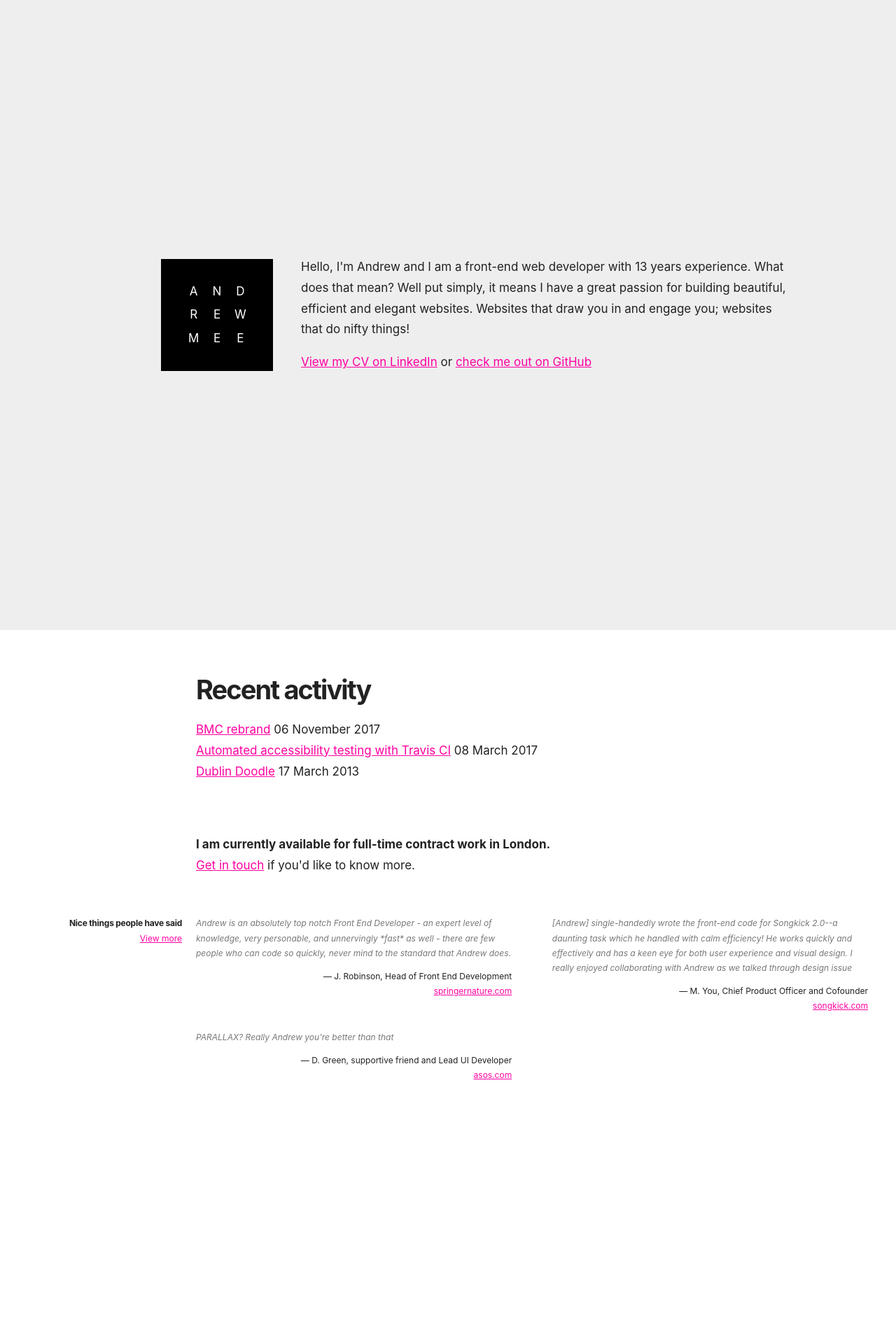
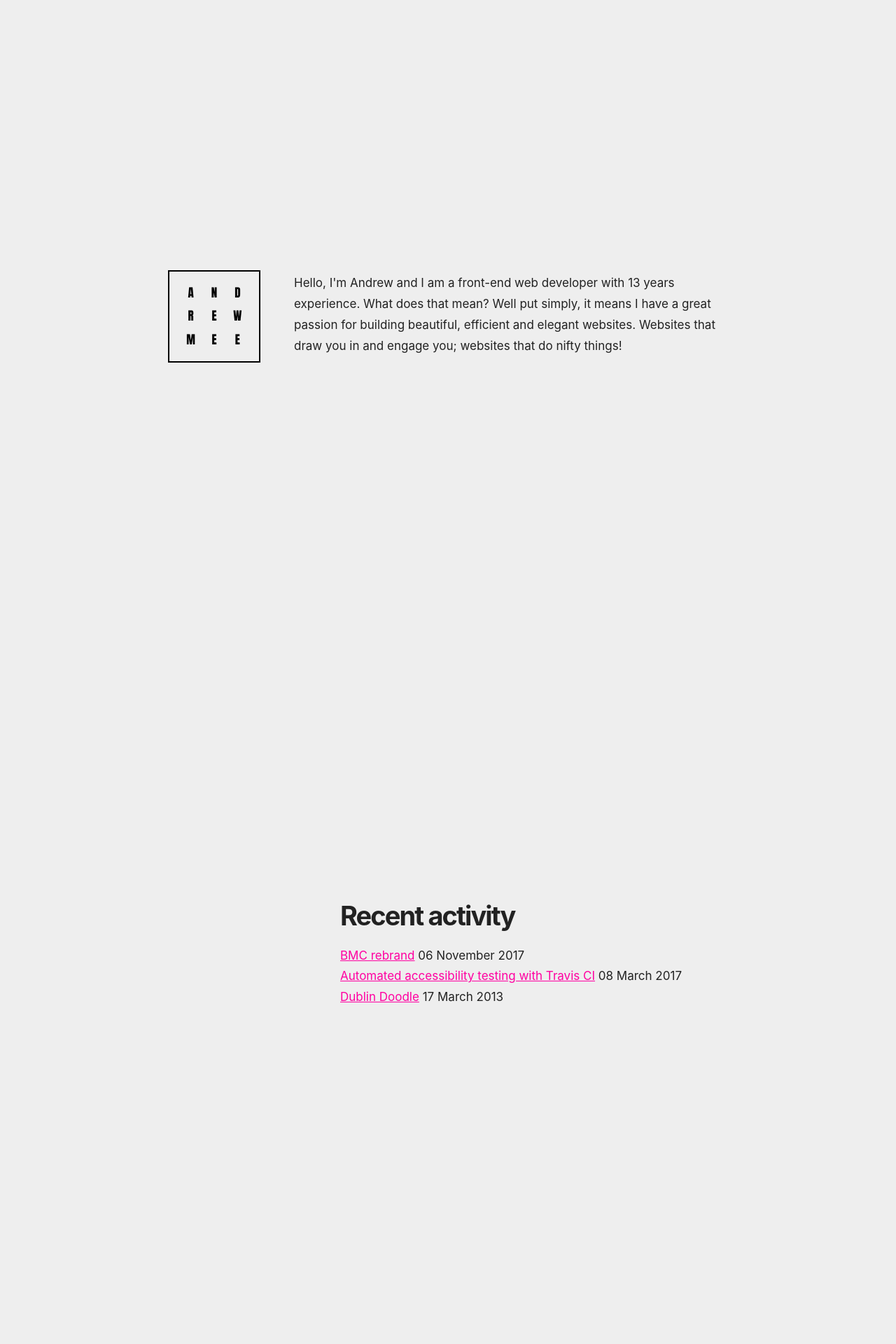
Before and after one commit to andrewmee/andrewmee.github.io, a Jekyll site: the page built from pages/home.html, in a window 1280 px wide. Shown: the top 1920 px of the page at 70% size. Built offline with Jekyll 4.4.1, drawn with Linux system fonts in a browser that asks for light colours; before the commit the page ends 1590 px from its top, so only the background shows below that; some of the changed text lies outside the part shown.

Commit message:
Divide homepage into full-height panels, experiment with logo design and font animations

```diff
--- a/pages/home.html
+++ b/pages/home.html
@@ -5,25 +5,24 @@
 ---
 
 <main role="main">
-    <section class="intro">
+    <section class="panel">
+        <div class="panel__container">
             <div class="logo">
                 <span>A</span><span>n</span><span>d</span><span>r</span><span>e</span><span>w</span>
                 <span>M</span><span>e</span><span>e</span>
             </div>
-        <div class="intro__content">
+            <div class="panel__content">
                 <p>
                     Hello, I'm Andrew and I am a front-end web developer with 13 years experience.
                     What does that mean? Well put simply, it means I have a great passion for building beautiful, efficient and elegant websites. Websites that draw you in and engage you; websites that do nifty things!
                 </p>
-            <p>
-                <a href="http://www.linkedin.com/in/andrewmee">View my CV on LinkedIn</a> or
-                <a href="https://github.com/andrewmee">check me out on GitHub</a>
-            </p>
+            </div>
         </div>
     </section>
 
-    <section class="container">
-        <div class="gutters">
+    <section class="panel">
+        <div class="panel__container">
+            <div class="panel__content">
                 <h2>Recent activity</h2>
                 <ol class="clean-list">
                     {% for post in site.posts %}
@@ -34,27 +33,23 @@
                     {% endfor %}
                 </ol>
             </div>
+        </div>
     </section>
 
-    <section class="container">
-        <div class="gutters">
-            <h2 class="hide">Availability</h2>
+    <section class="panel">
+        <div class="panel__container">
+            <div class="panel__content">
+                <h2>Work with me</h2>
                 <p>
                     <strong>I am currently available for full-time contract work in London.</strong><br>
                     <a href="http://www.linkedin.com/in/andrewmee" rel="nofollow">Get in touch</a> if you'd like to know more.
                 </p>
-        </div>
-    </section>
+                <p>
+                    <a href="http://www.linkedin.com/in/andrewmee">View my CV on LinkedIn</a> or
+                    <a href="https://github.com/andrewmee">check me out on GitHub</a>
+                </p>
 
-    <section class="container">
-        <div class="gutter-left">
-            <div class="pull-left">
-                <h3 class="pull-left__title">Nice things people have said</h3>
-                <a href="https://www.linkedin.com/in/andrewmee">View more</a>
-            </div>
-
-            <div class="column column--two">
-                <blockquote class="column__item recommendation">
+                <blockquote class="recommendation">
                     <p>Andrew is an absolutely top notch Front End Developer - an expert level of knowledge, very personable, and unnervingly *fast* as well - there are few people who can code so quickly, never mind to the standard that Andrew does.</p>
                     <cite>
                         &mdash; J. Robinson, Head of Front End Development<br>
@@ -62,21 +57,13 @@
                     </cite>
                 </blockquote>
 
-                <blockquote class="column__item recommendation">
+                <blockquote class="recommendation">
                     <p>[Andrew] single-handedly wrote the front-end code for Songkick 2.0--a daunting task which he handled with calm efficiency! He works quickly and effectively and has a keen eye for both user experience and visual design. I really enjoyed collaborating with Andrew as we talked through design issue</p>
                     <cite>
                         &mdash; M. You, Chief Product Officer and Cofounder<br>
                         <a href="http://songkick.com">songkick.com</a>
                     </cite>
                 </blockquote>
-
-                <blockquote class="column__item recommendation">
-                    <p>PARALLAX? Really Andrew you're better than that</p>
-                    <cite>
-                        &mdash; D. Green, supportive friend and Lead UI Developer<br>
-                        <a href="http://asos.com">asos.com</a>
-                    </cite>
-                </blockquote>
             </div>
         </div>
     </section>
--- a/resources/styles/main.scss
+++ b/resources/styles/main.scss
@@ -21,40 +21,80 @@
 
 @import "pages/home";
 
-.intro {
+body {
+  scroll-snap-type: y proximity;
+}
+
+.panel {
   background-color: #eee;
   display: flex;
   flex-direction: column;
-  height: 100vh;
+  min-height: 100vh;
   justify-content: center;
+  scroll-snap-align: start;
+
+  &__container {
+    margin: auto;
+    max-width: 800px;
+  }
 
   &__content {
-    margin: auto;
-    max-width: 700px;
-    padding: 20px;
-    padding-left: 300px;
+    padding-left: 180px;
   }
 }
 
 .logo {
-  animation: font-twitch 5s 2s infinite;
-  background: black;
-  color: #fff;
+  animation: font-twitch 5s 0s infinite;
+  border: 2px solid;
+  color: #000;
   display: flex;
   flex-wrap: wrap;
   height: 100px;
-  right: calc(50% + 250px);
-  padding: 30px;
+  padding: 14px;
   position: fixed;
   text-align: center;
   text-transform: uppercase;
-  top: calc(50% - 80px);
+  top: calc(50% - 64px);
   width: 100px;
   word-break: break-all;
 
   span {
     line-height: 33.333px;
     width: 33.333%;
+  }
+}
+
+
+@keyframes font-testing {
+  0% {
+    font-family: inherit;
+  }
+  10% {
+    font-family: Savoye LET;
+  }
+  20% {
+    font-family: Snell Roundhand;
+  }
+  30% {
+    font-family: Zapfino;
+  }
+  40% {
+    font-family: Didot;
+  }
+  50% {
+    font-family: Courier New, Courier, monospace;
+  }
+  60% {
+    font-family: Avenir;
+  }
+  70% {
+    font-family: American Typewriter;
+  }
+  80% {
+    font-family: Phosphate;
+  }
+  90% {
+    font-family: inherit;
   }
 }
 
@@ -82,7 +122,7 @@
   //   font-size: 1em;
   // }
   85% {
-    font-family: cursive;
+    font-family: Savoye LET, Snell Roundhand, Zapfino, cursive;
     // font-size: 2em;
   }
   // 89.9% {
```
Lines whose indentation alone changed are shown as unchanged.
